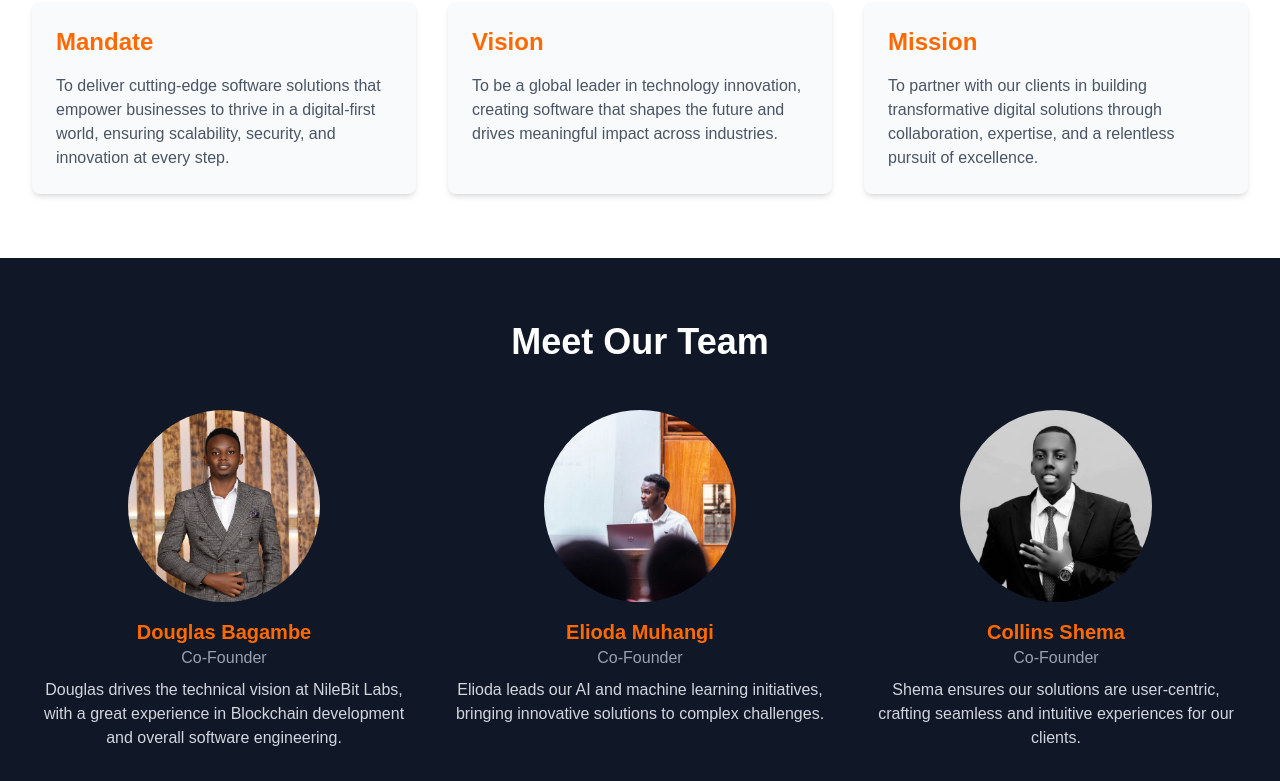
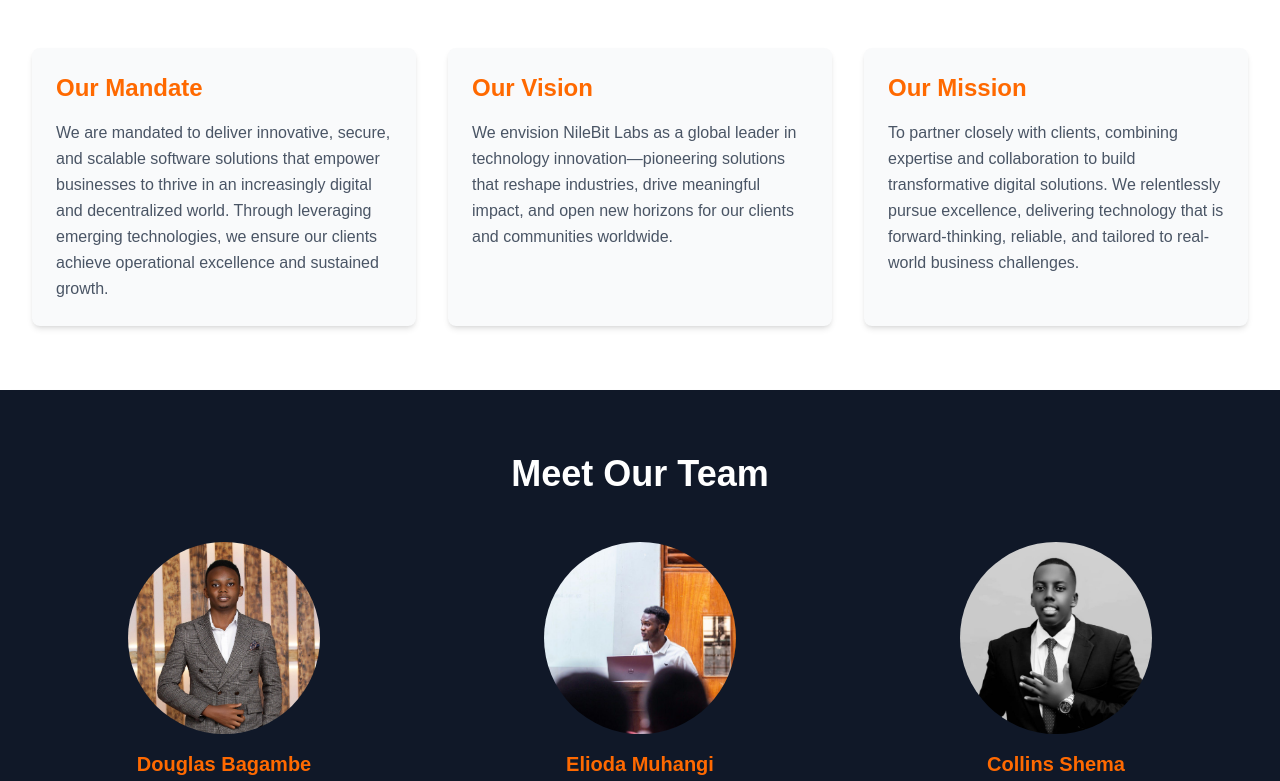
Before and after one commit to NileBit-Labs/nilebitlabs.com, a Next.js app: page /about in a window 1280 px wide. Shown: the part 698-1479 px from the top of the page. Built offline with nearby package versions, Linux system fonts and the light colour scheme.

Commit message:
updated overview

```diff
--- a/app/about/page.tsx
+++ b/app/about/page.tsx
@@ -14,10 +14,12 @@
           <h1 className="text-5xl md:text-6xl font-bold mb-6">
             Innovating the Future of Technology
           </h1>
-          <p className="text-lg md:text-xl mb-8 max-w-2xl mx-auto">
-            At NileBit Labs, we are committed to transforming ideas into
-            powerful digital experiences through innovative software development
-            and strategic technology solutions.
+          <p className="text-lg md:text-xl mb-8 max-w-3xl mx-auto leading-relaxed">
+            At NileBit Labs, we are a dynamic team passionate about shaping the
+            future through innovation. Specializing in blockchain development,
+            artificial intelligence, machine learning, and full-stack web and
+            mobile development, we create scalable, secure, and cutting-edge
+            digital solutions that empower businesses across diverse industries.
           </p>
           <Link
             href="/contact"
@@ -40,32 +42,37 @@
           <div className="grid grid-cols-1 md:grid-cols-3 gap-8">
             <div className="p-6 bg-gray-50 rounded-lg shadow-md">
               <h3 className="text-2xl font-semibold text-orange-500 mb-4">
-                Mandate
+                Our Mandate
               </h3>
-              <p className="text-gray-600">
-                To deliver cutting-edge software solutions that empower
-                businesses to thrive in a digital-first world, ensuring
-                scalability, security, and innovation at every step.
+              <p className="text-gray-600 leading-relaxed">
+                We are mandated to deliver innovative, secure, and scalable
+                software solutions that empower businesses to thrive in an
+                increasingly digital and decentralized world. Through leveraging
+                emerging technologies, we ensure our clients achieve operational
+                excellence and sustained growth.
               </p>
             </div>
             <div className="p-6 bg-gray-50 rounded-lg shadow-md">
               <h3 className="text-2xl font-semibold text-orange-500 mb-4">
-                Vision
+                Our Vision
               </h3>
-              <p className="text-gray-600">
-                To be a global leader in technology innovation, creating
-                software that shapes the future and drives meaningful impact
-                across industries.
+              <p className="text-gray-600 leading-relaxed">
+                We envision NileBit Labs as a global leader in technology
+                innovation—pioneering solutions that reshape industries, drive
+                meaningful impact, and open new horizons for our clients and
+                communities worldwide.
               </p>
             </div>
             <div className="p-6 bg-gray-50 rounded-lg shadow-md">
               <h3 className="text-2xl font-semibold text-orange-500 mb-4">
-                Mission
+                Our Mission
               </h3>
-              <p className="text-gray-600">
-                To partner with our clients in building transformative digital
-                solutions through collaboration, expertise, and a relentless
-                pursuit of excellence.
+              <p className="text-gray-600 leading-relaxed">
+                To partner closely with clients, combining expertise and
+                collaboration to build transformative digital solutions. We
+                relentlessly pursue excellence, delivering technology that is
+                forward-thinking, reliable, and tailored to real-world business
+                challenges.
               </p>
             </div>
           </div>
@@ -85,7 +92,6 @@
             {/* Douglas Bagambe */}
             <div className="text-center">
               <div className="w-48 h-48 mx-auto mb-4 rounded-full bg-gray-200 overflow-hidden">
-                {/* Placeholder for team member image */}
                 <Image
                   src="/img/team/douglas.jpg"
                   alt="Douglas Bagambe"
@@ -97,11 +103,12 @@
               <h3 className="text-xl font-semibold text-orange-500">
                 Douglas Bagambe
               </h3>
-              <p className="text-gray-400">Co-Founder</p>
-              <p className="text-gray-300 mt-2">
-                Douglas drives the technical vision at NileBit Labs, with a
-                great experience in Blockchain development and overall software
-                engineering.
+              <p className="text-gray-400">CEO & Co-Founder</p>
+              <p className="text-gray-300 mt-2 leading-relaxed">
+                Douglas sets the strategic direction of NileBit Labs and leads
+                our business development efforts. With deep expertise in
+                blockchain and software engineering, he ensures our solutions
+                are both innovative and aligned with client goals.
               </p>
             </div>
             {/* Elioda Muhangi */}
@@ -118,18 +125,20 @@
               <h3 className="text-xl font-semibold text-orange-500">
                 Elioda Muhangi
               </h3>
-              <p className="text-gray-400">Co-Founder</p>
-              <p className="text-gray-300 mt-2">
-                Elioda leads our AI and machine learning initiatives, bringing
-                innovative solutions to complex challenges.
+              <p className="text-gray-400">CTO & Co-Founder</p>
+              <p className="text-gray-300 mt-2 leading-relaxed">
+                Elioda drives our technology strategy and product innovation. He
+                leads research and development in AI, machine learning, and
+                full-stack development to create scalable, high-quality digital
+                solutions.
               </p>
             </div>
-            {/* Shema Collins */}
+            {/* Collins Shema */}
             <div className="text-center">
               <div className="w-48 h-48 mx-auto mb-4 rounded-full bg-gray-200 overflow-hidden">
                 <Image
                   src="/img/team/shema.jpg"
-                  alt="Shema Collins"
+                  alt="Collins Shema"
                   width={192}
                   height={192}
                   className="object-cover w-full h-full"
@@ -138,10 +147,11 @@
               <h3 className="text-xl font-semibold text-orange-500">
                 Collins Shema
               </h3>
-              <p className="text-gray-400">Co-Founder</p>
-              <p className="text-gray-300 mt-2">
-                Shema ensures our solutions are user-centric, crafting seamless
-                and intuitive experiences for our clients.
+              <p className="text-gray-400">COO & Co-Founder</p>
+              <p className="text-gray-300 mt-2 leading-relaxed">
+                Collins manages our operations and project delivery processes,
+                ensuring seamless execution and exceptional client satisfaction
+                through efficient workflows and quality assurance.
               </p>
             </div>
           </div>
--- a/components/ui/ChatInterface.tsx
+++ b/components/ui/ChatInterface.tsx
@@ -50,18 +50,21 @@
     founders: [
       {
         name: "Douglas Bagambe",
-        role: "Co-Founder",
-        expertise: "Blockchain development and software engineering",
+        role: "CEO & Co-Founder",
+        expertise:
+          "Technical vision and leadership with deep expertise in blockchain development and overall software engineering.",
       },
       {
         name: "Elioda Muhangi",
-        role: "Co-Founder",
-        expertise: "AI and machine learning initiatives",
+        role: "CTO & Co-Founder",
+        expertise:
+          "Leads AI and machine learning initiatives, driving innovation and technology strategy across projects.",
       },
       {
         name: "Collins Shema",
-        role: "Co-Founder",
-        expertise: "User-centric design and experience",
+        role: "COO & Co-Founder",
+        expertise:
+          "Oversees operations and client engagement, ensuring seamless project delivery and user-centric design.",
       },
     ],
     contacts: {
@@ -71,14 +74,14 @@
       hours: "Monday - Friday: 9AM - 5PM, Saturday: 10AM - 2PM",
     },
     services: [
-      "Full-stack software development",
+      "Full-stack software development (web and mobile)",
       "AI and machine learning solutions",
       "Blockchain development",
-      "Cloud services",
-      "Web Development",
-      "Mobile App Development",
-      "UX/UI Design",
-      "Technology Consulting",
+      "Cloud infrastructure and services",
+      "Web application development",
+      "Mobile app development (iOS & Android)",
+      "UX/UI design and user experience optimization",
+      "Technology consulting and strategic advisory",
     ],
   };
 
@@ -86,52 +89,62 @@
     {
       question: "What services does NileBit Labs offer?",
       answer:
-        "We provide full-stack software development, AI and machine learning solutions, blockchain development, cloud services, cybersecurity, and fintech solutions.",
+        "We specialize in full-stack web and mobile development, AI and machine learning solutions, blockchain development, cloud services, UX/UI design, and technology consulting tailored to your business needs.",
     },
     {
       question: "How can I get a quote for my project?",
       answer:
-        "Submit your project details via our Contact form, and we'll provide a tailored quote within 48 hours.",
+        "Simply submit your project details via our Contact form or email us directly. We’ll review your requirements and provide a tailored proposal and quote within 48 hours.",
     },
     {
       question: "How long does a typical project take?",
       answer:
-        "Project timelines vary based on scope. Small projects may take 4-8 weeks, while complex solutions can take 3-6 months or more. We'll provide a detailed timeline during planning.",
+        "Project durations depend on complexity and scope. Small to medium projects typically take 4-8 weeks, while large-scale or enterprise solutions can take 3-6 months or longer. A detailed timeline will be provided during project planning.",
     },
     {
       question: "Can you work with existing codebases?",
       answer:
-        "Yes, we can integrate with or enhance existing codebases, provided we have access to the source code and documentation.",
+        "Yes. We can integrate with or enhance your existing applications, provided we have access to the source code and necessary documentation to ensure smooth collaboration and development.",
     },
     {
-      question: "What kind of support do you offer post-launch?",
+      question: "What kind of post-launch support do you offer?",
       answer:
-        "We offer maintenance packages including bug fixes, updates, and performance optimization.",
+        "We offer flexible maintenance packages, including bug fixes, feature updates, performance optimizations, and ongoing technical support to keep your applications running smoothly.",
     },
     {
-      question: "How do I report a technical issue?",
+      question: "How do I report a technical issue or request support?",
       answer:
-        "Contact our support team at support@nilebitlabs.com with a description of the issue and any relevant details (e.g., error messages).",
+        "Contact our support team at support@nilebitlabs.com with a detailed description of the issue, relevant screenshots or error messages, and your contact information for prompt assistance.",
     },
     {
       question: "What payment methods do you accept?",
       answer:
-        "We accept bank transfers, credit cards, and mobile money payments (e.g., MTN Mobile Money, Airtel Money). Payment details will be provided in your invoice.",
+        "We accept bank transfers, credit and debit cards, and mobile money payments (such as MTN Mobile Money and Airtel Money). Detailed payment instructions will be included with your invoice.",
     },
     {
       question: "Can I cancel a project after it starts?",
       answer:
-        "Cancellation terms depend on your contract. Typically, you may cancel with 30 days' notice, subject to payment for work completed. Contact us for specifics.",
+        "Cancellation terms are outlined in the contract. Typically, cancellations require a 30-day notice period and payment for work completed up to the cancellation date. Please contact us directly to discuss your situation.",
     },
     {
       question: "Who are the founders of NileBit Labs?",
       answer:
-        "NileBit Labs was founded by Douglas Bagambe (technical vision, blockchain development), Elioda Muhangi (AI and machine learning), and Collins Shema (user experience design).",
+        "NileBit Labs was founded by three individuals, Douglas Bagambe (CEO, blockchain development and technical strategy), Elioda Muhangi (CTO, AI and machine learning), and Collins Shema (COO, operations and UX design). Together, they drive the company’s vision and growth.",
     },
     {
       question: "How can I contact NileBit Labs?",
       answer:
-        "You can reach us at info@nilebitlabs.com, call us at +256 770 919 975, or visit our office in Makerere Kavule, Kampala, Uganda.",
+        "You can reach us via email at info@nilebitlabs.com, call any of our phone numbers (+256 770 919 975, +256 780 487 574, +256 776 159 775), or visit us at our office in Makerere Kavule, Kampala, Uganda during business hours.",
+    },
+    {
+      question: "Which industries do you serve?",
+      answer:
+        "We serve clients across finance, healthcare, retail, logistics, and emerging sectors, providing tailored technology solutions to drive digital transformation and growth.",
+    },
+    {
+      question: "Do you provide custom software development?",
+      answer:
+        "Absolutely. We specialize in custom full-stack software solutions tailored to your unique business needs, leveraging the latest technologies in blockchain, AI, and mobile/web development.",
     },
   ];
 
```
